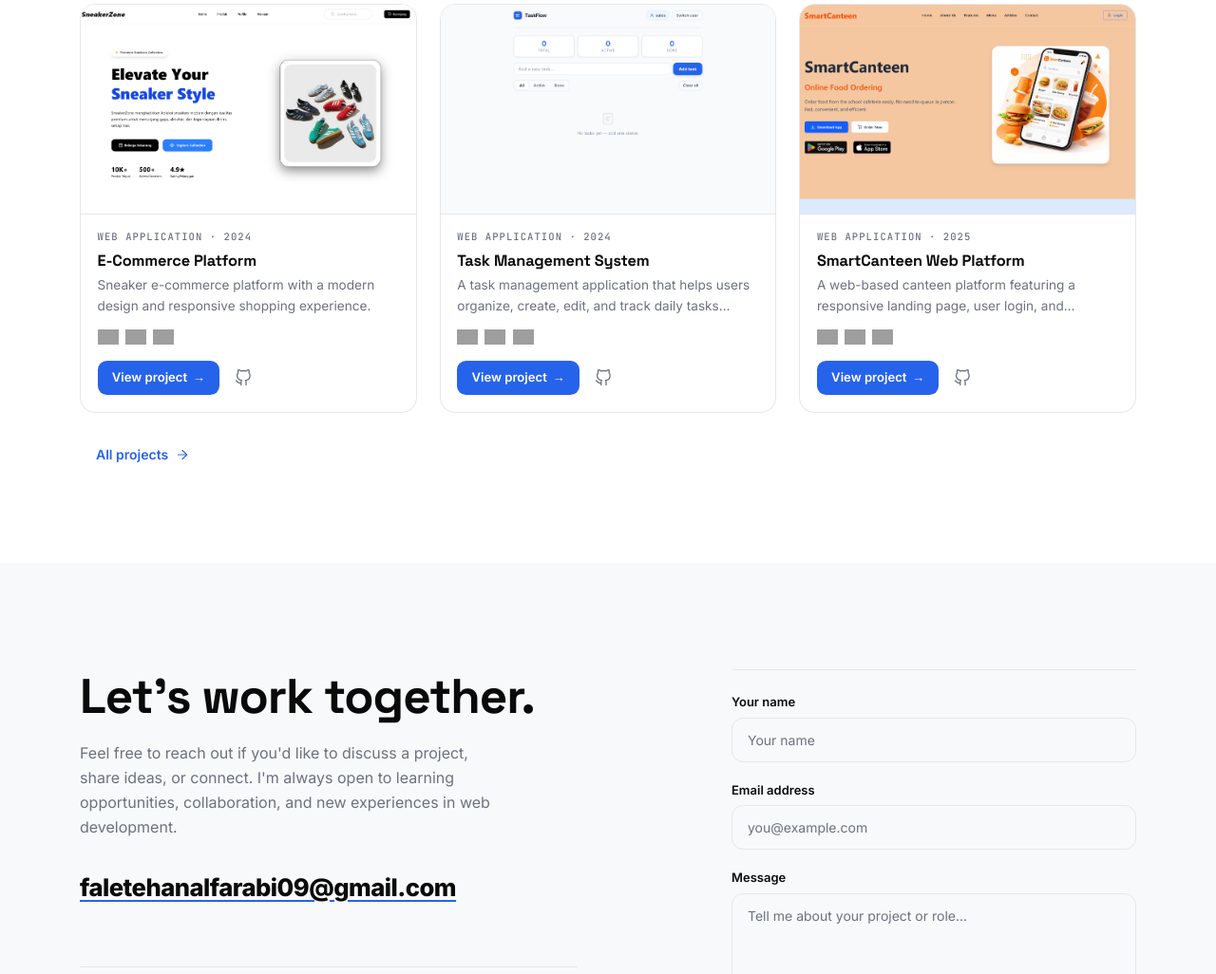
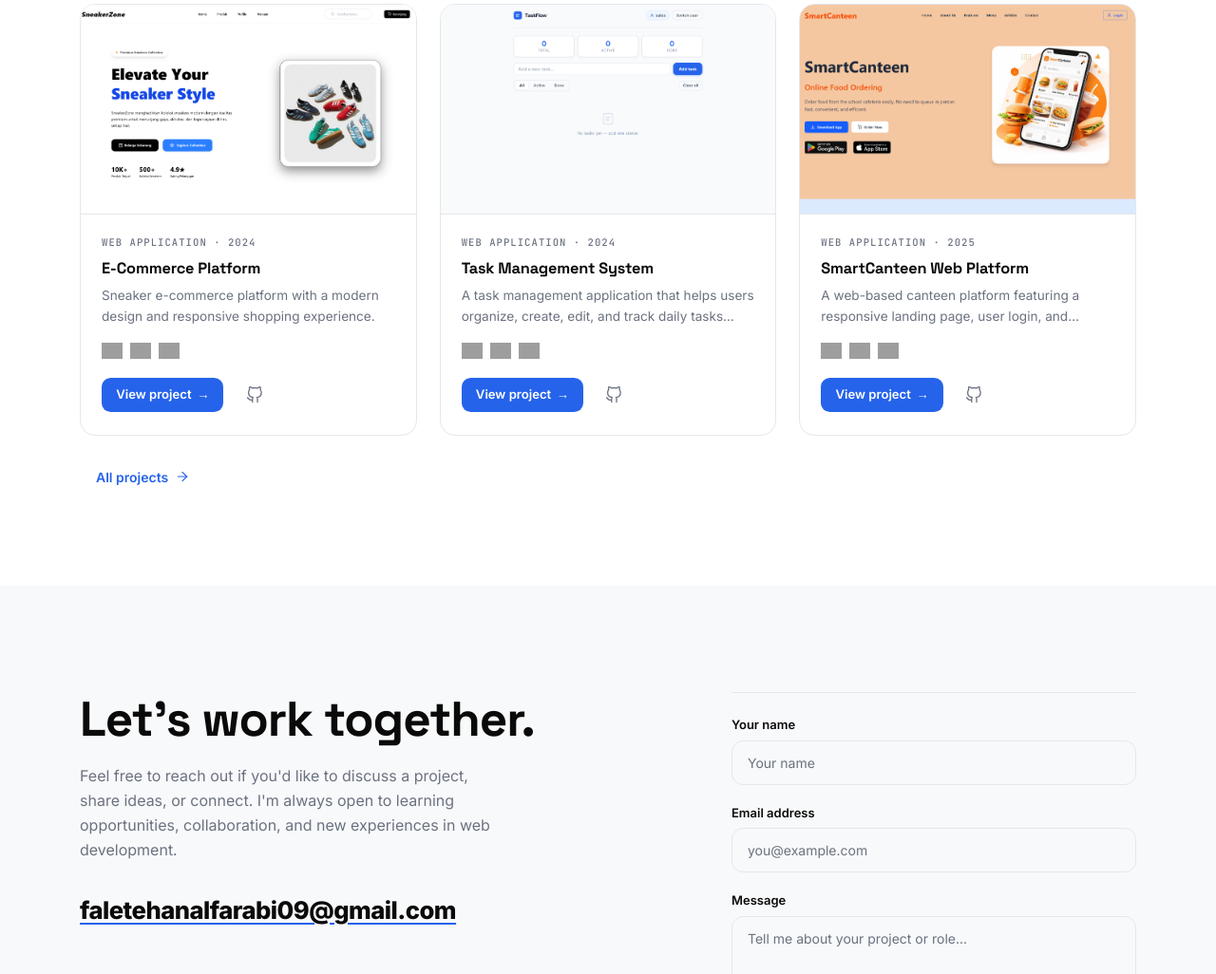
Before and after one commit to FaletehanAlF/Portofolio-Tailwind, a website: page index.html in a window 1280 px wide. Shown: the part 1760-2786 px from the top of the page at 95% size. Drawn offline with nearby package versions, Linux system fonts and the light colour scheme; grey boxes are pictures that could not be loaded.

Commit message:
update code

```diff
--- a/src/input.css
+++ b/src/input.css
@@ -2470,6 +2470,9 @@
     color: var(--color-text-muted);
     text-decoration: none;
     white-space: nowrap;
+    padding: 0.35rem;
+    margin: -0.35rem 0;
+    border-radius: 0.5rem;
   }
   .pcard-gh:hover {
     color: var(--color-accent);
@@ -2703,6 +2706,10 @@
       grid-template-columns: repeat(3, minmax(0, 1fr));
       gap: 1.5rem;
     }
+    /* Roomier card content on desktop (22px sides, 22px top / 24px bottom) */
+    .pcard-body {
+      padding: 1.375rem 1.375rem 1.5rem;
+    }
   }
 
   /* ===== Reduced motion: all loops and reveals collapse to static ===== */
```
Also changed, not shown: src/output.css.
